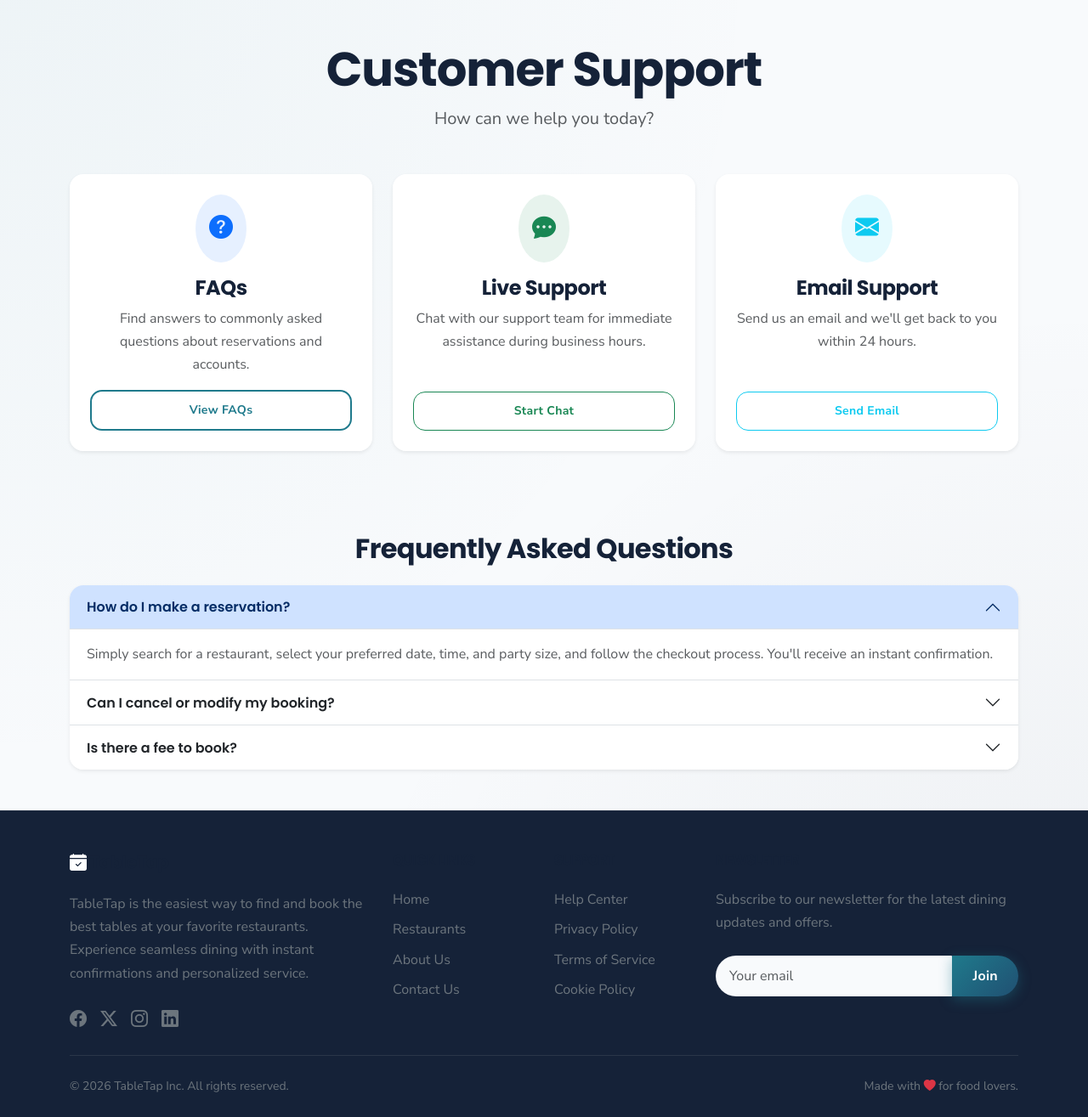
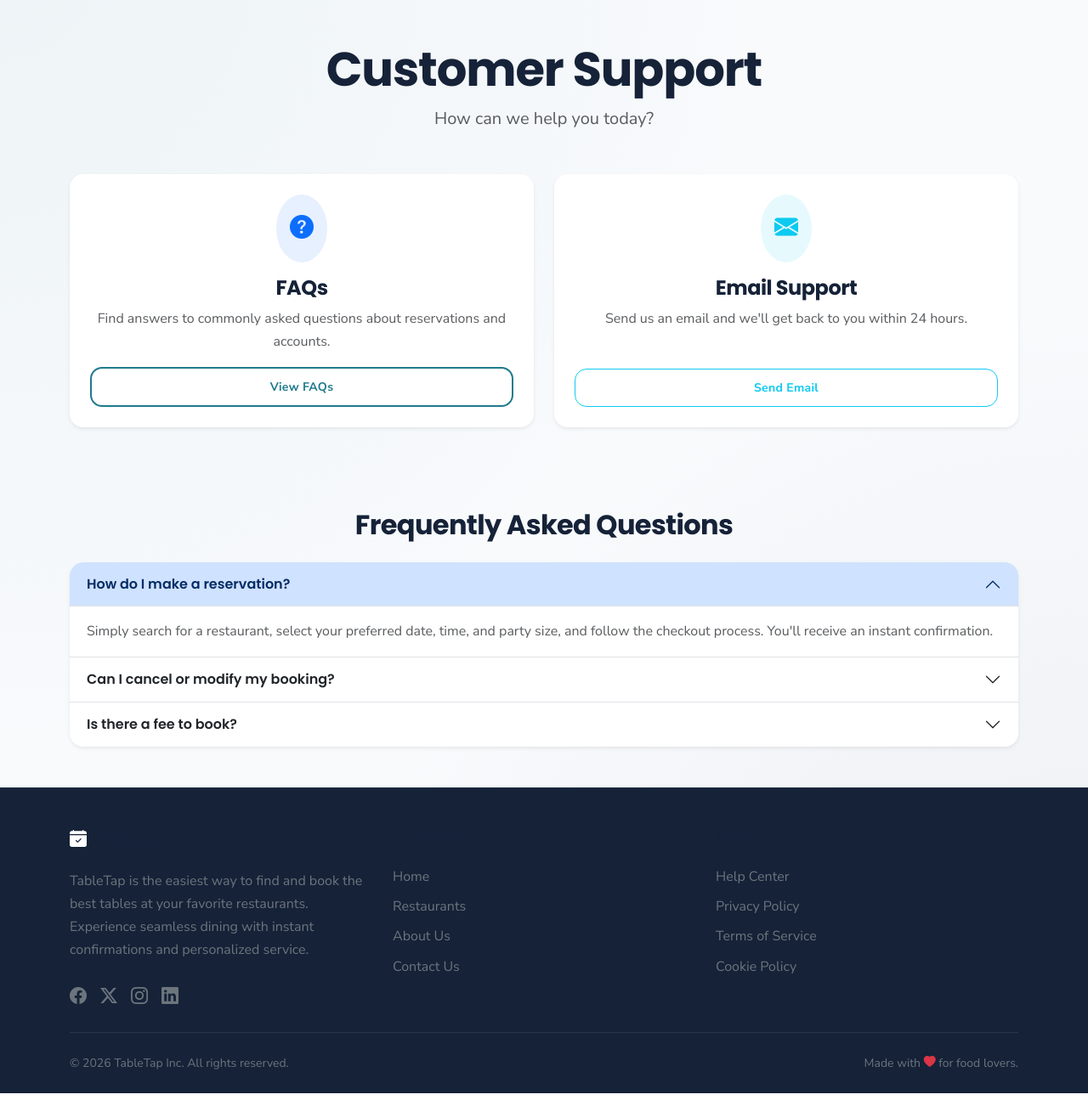
Before and after one commit to henilcodes/TableBook, a PHP site: page /TableBook/support in a window 1280 px wide. Shown: the part 60-1375 px from the top of the page at 85% size. After the commit the page ends 1347 px from the top, so only its background shows below. Run offline with PHP 8.4, Linux system fonts and the light colour scheme.

Commit message:
fix some bbug

```diff
--- a/app/Views/layouts/public.php
+++ b/app/Views/layouts/public.php
@@ -126,7 +126,7 @@ endif; ?>
                     </div>
                 </div>
 
-                <div class="col-lg-2 col-md-6">
+                <div class="col-lg-4 col-md-6">
                     <h6 class="text-uppercase fw-bold mb-4">Quick Links</h6>
                     <ul class="list-unstyled">
                         <li class="mb-2"><a href="<?= url('/')?>" class="text-secondary text-decoration-none">Home</a>
@@ -140,7 +140,7 @@ endif; ?>
                     </ul>
                 </div>
 
-                <div class="col-lg-2 col-md-6">
+                <div class="col-lg-4 col-md-6">
                     <h6 class="text-uppercase fw-bold mb-4">Support</h6>
                     <ul class="list-unstyled">
                         <li class="mb-2"><a href="<?= url('/support')?>"
@@ -153,15 +153,7 @@ endif; ?>
                     </ul>
                 </div>
 
-                <div class="col-lg-4 col-md-6">
-                    <h6 class="text-uppercase fw-bold mb-4">Newsletter</h6>
-                    <p class="text-secondary mb-4">Subscribe to our newsletter for the latest dining updates and offers.
-                    </p>
-                    <form class="d-flex">
-                        <input type="email" class="form-control rounded-start-pill border-0" placeholder="Your email">
-                        <button type="button" class="btn btn-primary rounded-end-pill px-4">Join</button>
-                    </form>
-                </div>
+
             </div>
 
             <hr class="my-4 border-secondary opacity-25">
--- a/app/Views/public/support.php
+++ b/app/Views/public/support.php
@@ -9,7 +9,7 @@ ob_start();
     </div>
 
     <div class="row g-4 mb-5">
-        <div class="col-md-4">
+        <div class="col-md-6">
             <div class="card h-100 border-0 shadow-sm text-center p-4 rounded-4">
                 <div class="bg-primary bg-opacity-10 p-3 rounded-circle d-inline-block mx-auto mb-3">
                     <i class="bi bi-question-circle-fill text-primary fs-3"></i>
@@ -19,17 +19,7 @@ ob_start();
                 <a href="#faqs" class="btn btn-outline-primary btn-sm mt-auto">View FAQs</a>
             </div>
         </div>
-        <div class="col-md-4">
-            <div class="card h-100 border-0 shadow-sm text-center p-4 rounded-4">
-                <div class="bg-success bg-opacity-10 p-3 rounded-circle d-inline-block mx-auto mb-3">
-                    <i class="bi bi-chat-dots-fill text-success fs-3"></i>
-                </div>
-                <h4>Live Support</h4>
-                <p class="text-muted">Chat with our support team for immediate assistance during business hours.</p>
-                <button class="btn btn-outline-success btn-sm mt-auto">Start Chat</button>
-            </div>
-        </div>
-        <div class="col-md-4">
+        <div class="col-md-6">
             <div class="card h-100 border-0 shadow-sm text-center p-4 rounded-4">
                 <div class="bg-info bg-opacity-10 p-3 rounded-circle d-inline-block mx-auto mb-3">
                     <i class="bi bi-envelope-fill text-info fs-3"></i>
--- a/config/config.php
+++ b/config/config.php
@@ -34,18 +34,18 @@ return [
     ],
 
     'razorpay' => [
-        'key_id' => '',
-        'key_secret' => '',
+        'key_id' => 'rzp_test_SETKXKZKO9NW6n',
+        'key_secret' => 'mhS7kmhuo7KPP3F1Axig2jcn',
     ],
 
     'mail' => [
         'driver' => 'smtp',
         'host' => 'smtp.gmail.com',
         'port' => 587,
-        'username' => '',
-        'password' => '',
+        'username' => 'HenilCode',
+        'password' => 'vlqyxhejqresrysg',
         'encryption' => 'tls',
-        'from_address' => '',
+        'from_address' => 'henilcode@gmail.com',
         'from_name' => 'TableTap Reservation',
     ],
 ];
```
